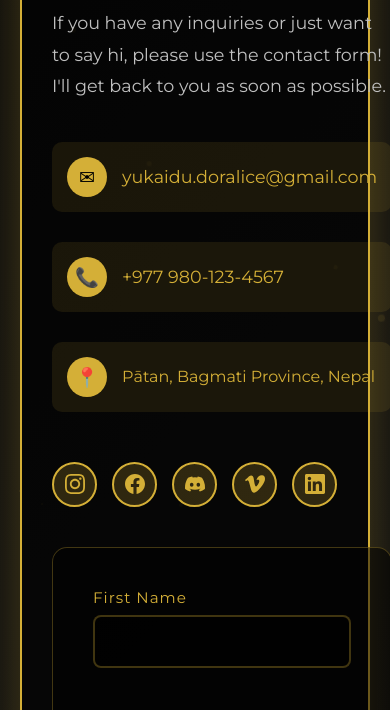
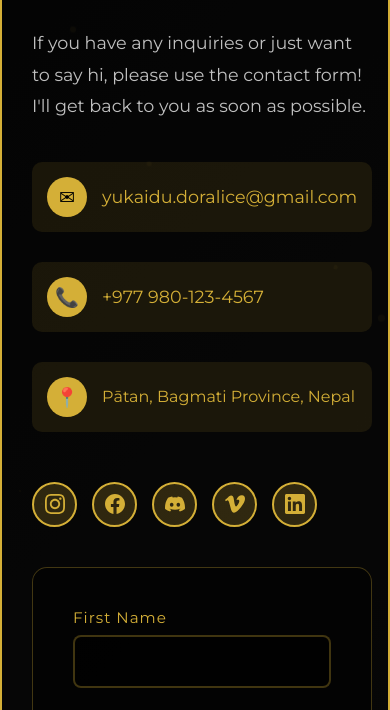
Before and after one commit to darkwhitetech/Brahmanda, a plain HTML site: page contact/contact.html in a window 390 px wide. Shown: the part 279-989 px from the top of the page. Drawn offline with Linux system fonts and the light colour scheme.

Commit message:
LASTTCOMMIT

```diff
--- a/contact/contact.html
+++ b/contact/contact.html
@@ -269,7 +269,6 @@ body {
      font-family: 'Montserrat', sans-serif;
     background: linear-gradient(135deg, #0a0a0a 0%, #1a1a1a 100%);
     min-height: 100vh;
-    padding: 20px;
     overflow-x: hidden;
 }
 
@@ -558,6 +557,7 @@ textarea {
         grid-template-columns: 1fr;
         gap: 40px;
         padding: 40px 30px;
+        margin-top: 140px;
     }
 
     .title {
```
Also changed, not shown: 1 other file.
